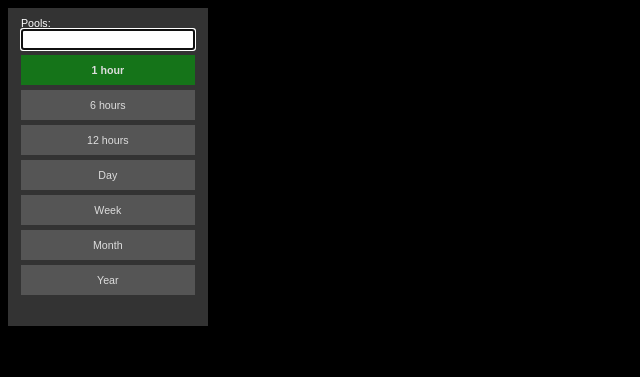
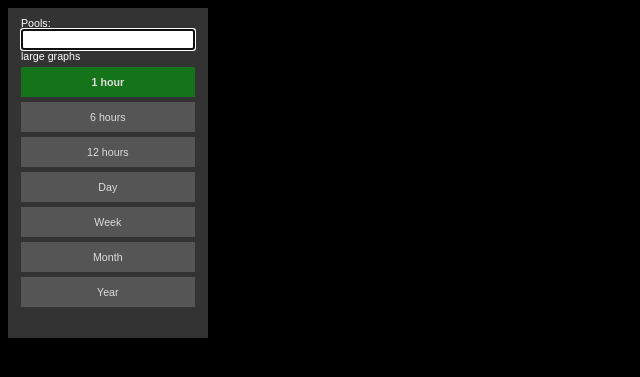
Before and after one commit to simplegeo/metartg, a Python web app: template templates/search.html in a window 1280 px wide. Shown: the top 377 px of the page, without its empty margins (0-640 px from the left). Run offline with Jinja, Linux system fonts and the light colour scheme; the template is opened without the code that fills it, so the values that code supplies are empty; some libraries are stand-ins or nearby versions.

Commit message:
change search.html to reflect size changes

```diff
--- a/templates/search.html
+++ b/templates/search.html
@@ -25,6 +25,11 @@ function toggle_graphtype(evt) {
 	update_graphs();
 }
 
+function toggle_update(evt) {
+	$(evt.target).toggleClass('selected');
+	update_graphs();
+}
+
 function update_graphs() {
 	var query = $('[name=pools]').val();
 	query = query.replace(/ $/g, '');
@@ -32,6 +37,8 @@ function update_graphs() {
 	query = query.replace(/ /g, '+');
 
 	var timerange = $('.timerange .selected').attr('name');
+
+	var size = $('.size .selected').attr('name') ? $('.size .selected').attr('name') : 'small';
 
 	var ts_end = parseInt(new Date().getTime() / 1000);
 	var ts_start = ts_end - (timerange * 3600);
@@ -73,7 +80,7 @@ function update_graphs() {
 					html += '<ul class="graphs">';
 					for(var x = 0; x < graphtypes.length; x++) {
 						var graphtype = graphtypes[x];
-						html += '<li><a href="/graph/' + instance + '/' + graphtype + '?start=' + ts_start + '&end=' + ts_end + '"><img src="/graph/' + instance + '/' + graphtype + '?size=small&start=' + ts_start + '&end=' + ts_end + '" alt="' + server.name + ' ' + graphtype + '" /></a></li>';
+						html += '<li><a href="/graph/' + instance + '/' + graphtype + '?start=' + ts_start + '&end=' + ts_end + '"><img src="/graph/' + instance + '/' + graphtype + '?size=' + size + '&start=' + ts_start + '&end=' + ts_end + '" alt="' + server.name + ' ' + graphtype + '" /></a></li>';
 					}
 					html += '</ul>';
 				}
@@ -113,6 +120,7 @@ $(document).ready(function() {
 	$('[name=pools]').keypress(query_keypress);
 	$('.timerange li').click(select_timerange);
 	$('.graphtypes li').click(toggle_graphtype);
+	$('.size').click(toggle_update);
 });
 </script>
 
@@ -121,6 +129,10 @@ $(document).ready(function() {
 <fieldset class="search">
 	<label for="pools">Pools:</label>
 	<input type="text" name="pools" value="{{ query }}" class="pools" />
+
+	<ul class="size">
+		<li name=="large">large graphs</li>
+	</ul>
 
 	<ul class="timerange">
 		<li class="selected" name="1">1 hour</li>
```
